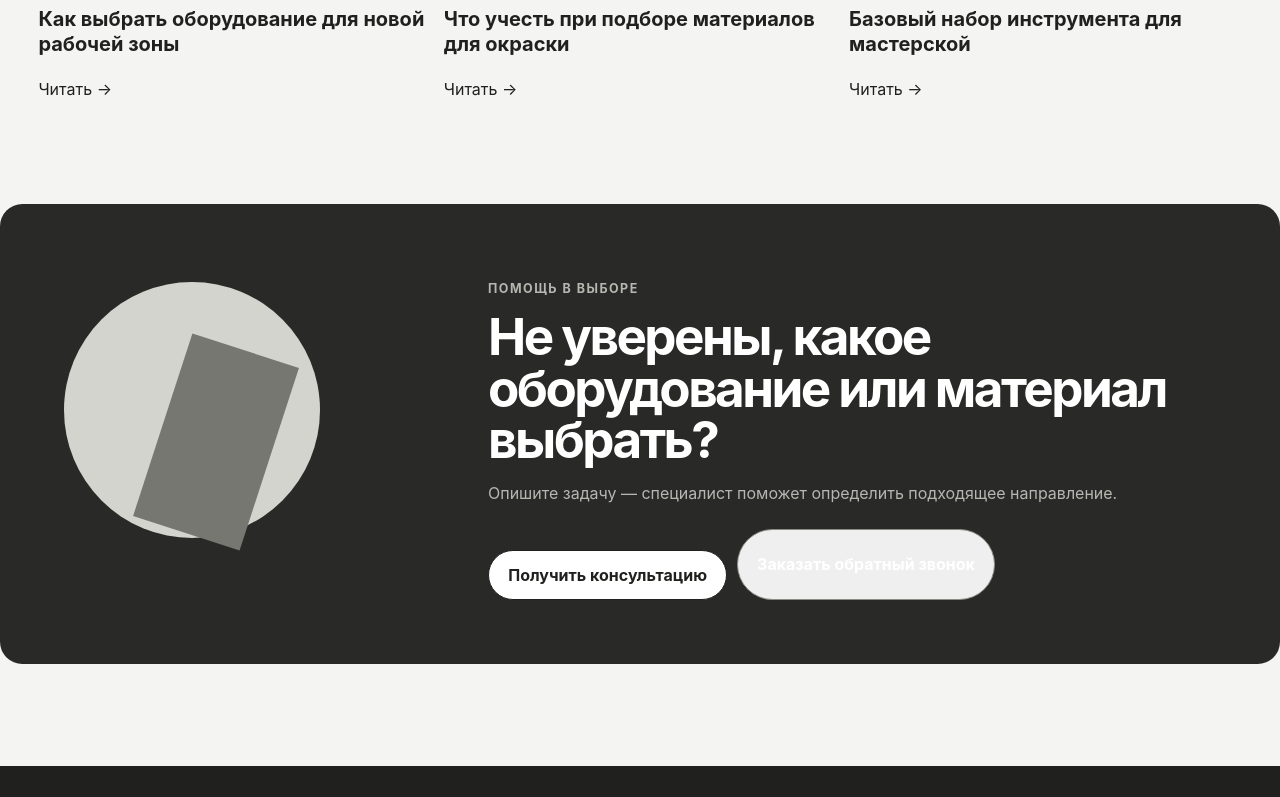
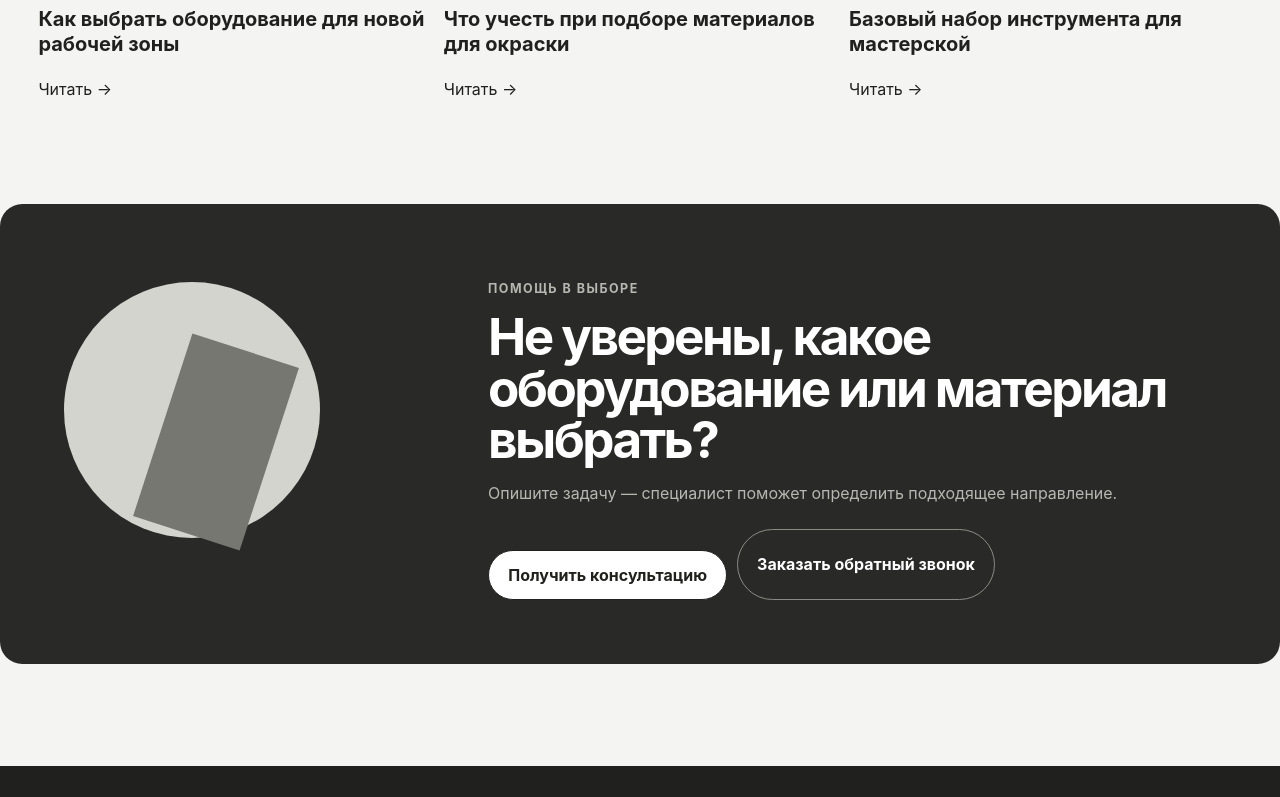
Before and after one commit to kcska18051-crypto/garage, a React (Vite) app in the folder prototype/: page / in a window 1280 px wide. Shown: the part 6460-7257 px from the top of the page. Built offline with nearby package versions, Linux system fonts and the light colour scheme.

Commit message:
fix: restore CTA contrast and layer content

```diff
--- a/prototype/src/features/home/LowerSections.css
+++ b/prototype/src/features/home/LowerSections.css
@@ -9,14 +9,14 @@
 .business-section, .final-cta { background: #292927; border-radius: var(--radius-lg); color: white; display: grid; gap: 2rem; grid-template-columns: 1.4fr 1fr .8fr; margin: 0 auto; max-width: calc(var(--container) - 2 * var(--gutter)); padding: clamp(2rem, 5vw, 5rem); }
 .business-section h2, .final-cta h2 { font-size: clamp(2rem, 4vw, 4rem); letter-spacing: -.05em; line-height: 1; margin: .7rem 0 1rem; }
 .business-section p, .final-cta p { color: #b7b7b1; } .business-section ul { align-self: center; line-height: 2.2; margin: 0; padding-left: 1.2rem; }
-.business-section__actions { align-self: center; display: flex; flex-direction: column; gap: .6rem; } .business-section .button:not(.button--light), .final-cta .button:not(.button--light) { border-color: #8b8b85; color: white; }
+.business-section__actions { align-self: center; display: flex; flex-direction: column; gap: .6rem; } .business-section .button:not(.button--light), .final-cta .button:not(.button--light) { background: transparent; border-color: #8b8b85; color: white; }
 .about-section { display: grid; gap: clamp(2rem, 5vw, 5rem); grid-template-columns: 1fr 1fr; }
 .about-section__art { background: #cfcfc9; min-height: 32rem; overflow: hidden; position: relative; } .about-section__art span { background: #8b8b85; border-radius: 50%; height: 23rem; left: -3rem; position: absolute; top: 3rem; width: 23rem; } .about-section__art i { background: #eee; height: 24rem; position: absolute; right: 3rem; top: 8rem; transform: rotate(11deg); width: 11rem; } .about-section__art b { background: #555550; bottom: 2rem; height: 8rem; position: absolute; right: 8rem; width: 8rem; }
 .about-section__copy { align-self: center; } .about-section__copy h2 { font-size: clamp(2.3rem, 4.5vw, 4.5rem); letter-spacing: -.05em; line-height: 1; margin: .7rem 0 1.5rem; } .about-section__copy > p:not(.eyebrow) { color: var(--color-text-muted); font-size: 1.1rem; max-width: 38rem; }
 .about-facts { border-top: 1px solid var(--color-border); display: grid; grid-column: 1 / -1; grid-template-columns: repeat(4, 1fr); } .about-facts div { border-right: 1px solid var(--color-border); display: grid; gap: 1rem; padding: 1.2rem; } .about-facts span { color: var(--color-text-muted); font-size: .7rem; } .about-facts strong { font-size: .85rem; }
 .useful-section [role="tablist"] { display: flex; gap: .4rem; } .useful-section [role="tab"] { background: transparent; border: 1px solid var(--color-border); border-radius: 999px; cursor: pointer; padding: .7rem 1rem; } .useful-section [role="tab"][aria-selected="true"] { background: var(--color-text); color: white; }
 .useful-grid { display: grid; gap: .8rem; grid-template-columns: repeat(3, 1fr); } .useful-grid > a { color: inherit; text-decoration: none; } .useful-grid__art { background: var(--color-placeholder-2); height: 15rem; overflow: hidden; position: relative; } .useful-grid__art span { background: var(--color-placeholder-4); border-radius: 50%; height: 12rem; position: absolute; right: -2rem; top: 2rem; width: 12rem; } .useful-grid p { color: var(--color-text-muted); font-size: .75rem; } .useful-grid h3 { font-size: 1.25rem; line-height: 1.25; }
-.final-cta { align-items: center; grid-template-columns: .7fr 1.3fr; } .final-cta__art { min-height: 19rem; position: relative; } .final-cta__art span { background: #d4d4ce; border-radius: 50%; height: 16rem; position: absolute; width: 16rem; } .final-cta__art i { background: #777771; height: 12rem; left: 6rem; position: absolute; top: 4rem; transform: rotate(18deg); width: 7rem; } .final-cta > div:last-child > div { display: flex; flex-wrap: wrap; gap: .6rem; margin-top: 1.5rem; }
+.final-cta { align-items: center; grid-template-columns: .7fr 1.3fr; } .final-cta__art { min-height: 19rem; position: relative; z-index: 0; } .final-cta__art span { background: #d4d4ce; border-radius: 50%; height: 16rem; position: absolute; width: 16rem; } .final-cta__art i { background: #777771; height: 12rem; left: 6rem; position: absolute; top: 4rem; transform: rotate(18deg); width: 7rem; } .final-cta > div:last-child { position: relative; z-index: 1; } .final-cta > div:last-child > div { display: flex; flex-wrap: wrap; gap: .6rem; margin-top: 1.5rem; }
 .contact-dialog form { display: grid; gap: 1rem; } .form-field { display: grid; gap: .35rem; } .contact-dialog label { font-size: .78rem; font-weight: 700; } .contact-dialog input, .contact-dialog textarea { background: var(--color-background); border: 1px solid var(--color-border); border-radius: .6rem; padding: .8rem; resize: vertical; } .field-error { color: #9b2727; } .contact-success > span { align-items: center; background: var(--color-text); border-radius: 50%; color: white; display: flex; font-size: 2rem; height: 4rem; justify-content: center; width: 4rem; }
 @media (max-width: 900px) { .business-section { grid-template-columns: 1fr 1fr; } .business-section__actions { grid-column: 1 / -1; flex-direction: row; } .about-section { grid-template-columns: 1fr; } .about-facts { grid-template-columns: 1fr 1fr; } }
 @media (max-width: 650px) { .service-cards, .useful-grid { grid-template-columns: 1fr; } .service-cards__art { height: 14rem; } .business-section, .final-cta { border-radius: 0; grid-template-columns: 1fr; } .business-section__actions { flex-direction: column; grid-column: auto; } .about-section__art { min-height: 20rem; } .about-facts { grid-template-columns: 1fr; } .final-cta__art { min-height: 12rem; } .final-cta__art span { height: 11rem; width: 11rem; } }
```
Also changed, not shown: 1 other file (tests, documents, lock files or other folders).
